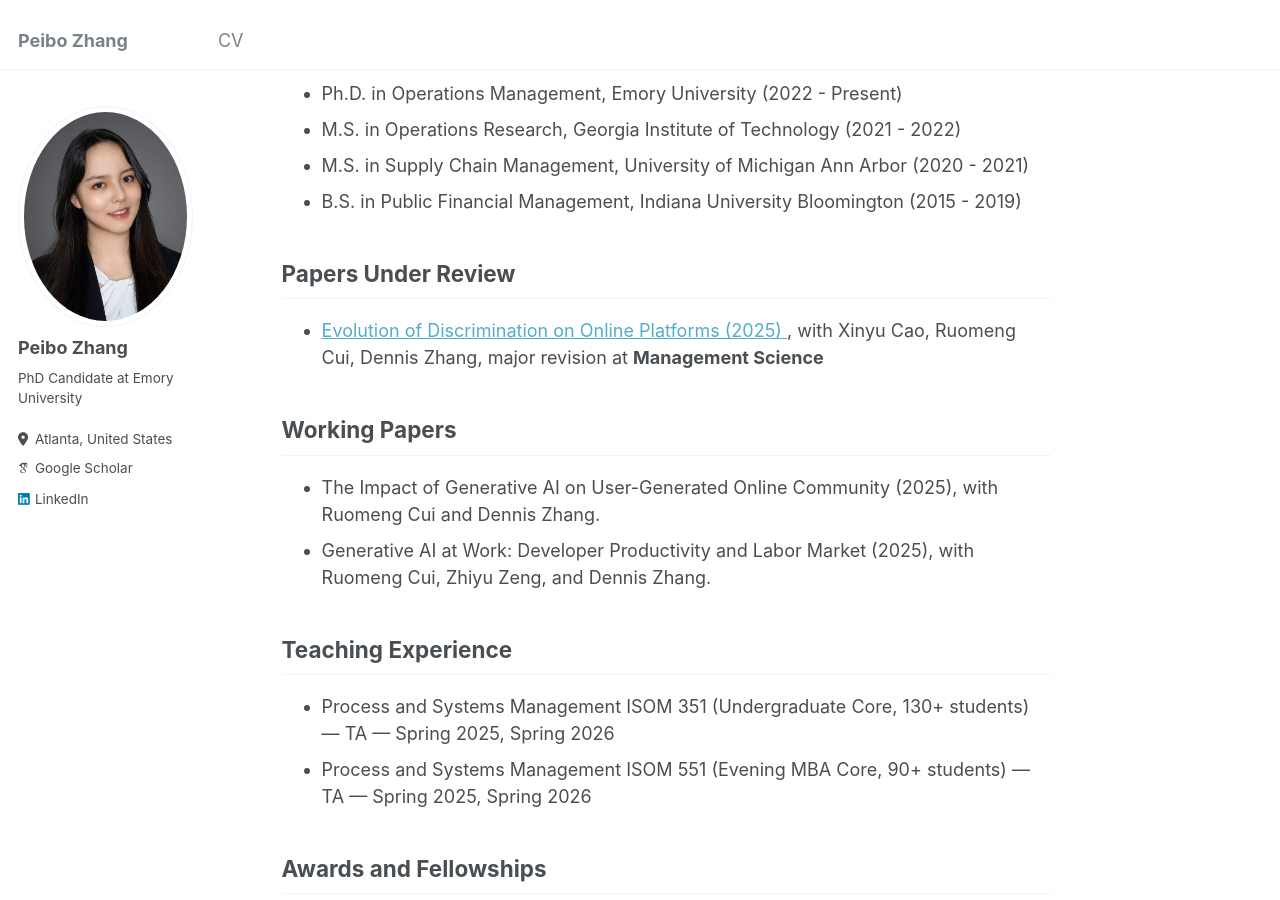
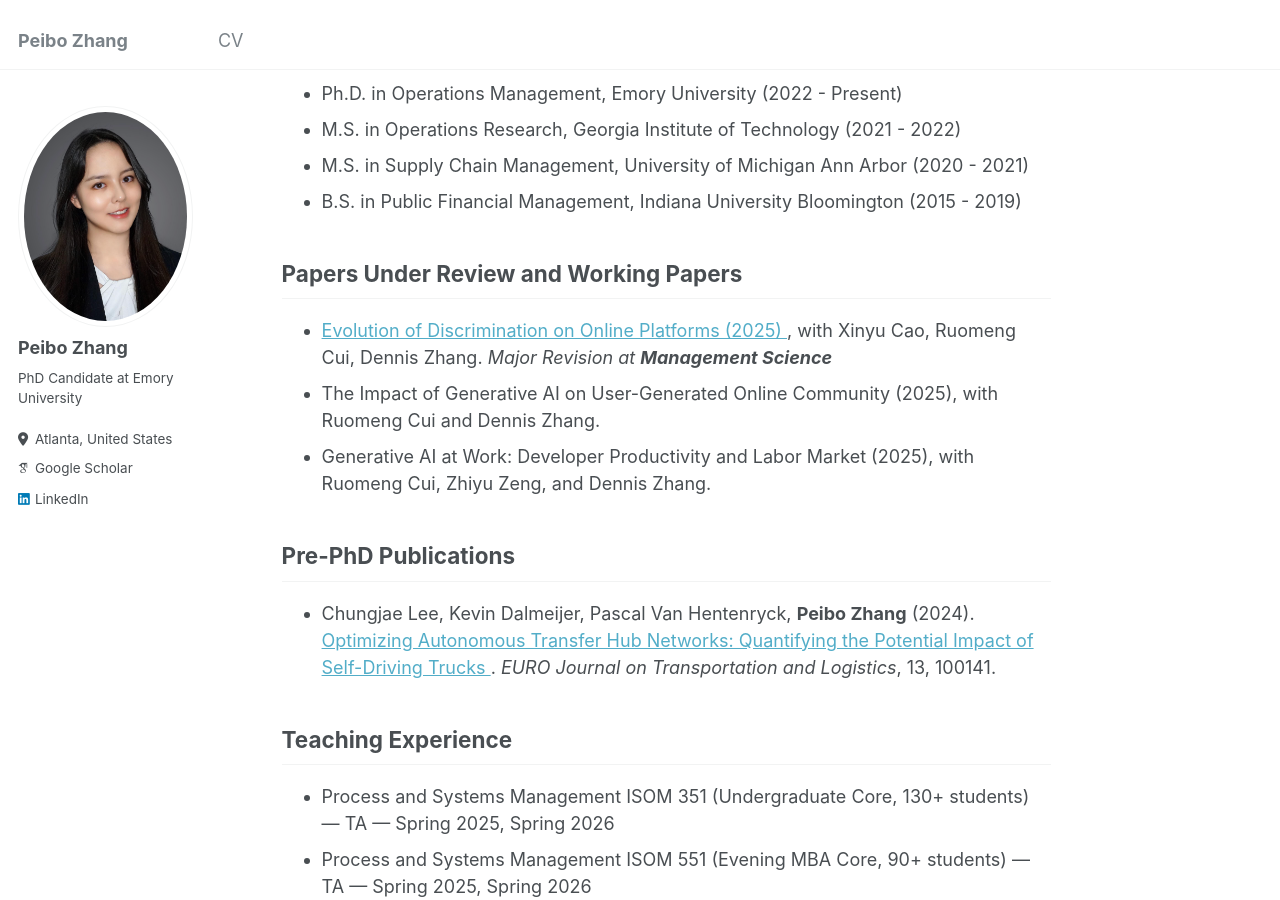
Before and after one commit to PeiboZhang/peibozhang.github.io, a Jekyll site: the page built from _pages/about.md, in a window 1280 px wide and 900 px high, scrolled down 324 px. Built offline with Jekyll 4.4.1, drawn with Linux system fonts in a browser that asks for light colours; some web fonts are replaced.

Commit message:
Revise papers and publications sections in about.md
Updated papers under review and working papers sections with new formatting and additional details.

```diff
--- a/_pages/about.md
+++ b/_pages/about.md
@@ -30,24 +30,33 @@ My research interest broadly centers on online platform operations, generative A
 - M.S. in Supply Chain Management, University of Michigan Ann Arbor (2020 - 2021)
 - B.S. in Public Financial Management, Indiana University Bloomington (2015 - 2019)
 
-## Papers Under Review
+<h2>Papers Under Review and Working Papers</h2>
 <ul>
-  <li style="list-style-type: disc;">
+  <li>
     <a href="https://papers.ssrn.com/sol3/papers.cfm?abstract_id=5264242" target="_blank">
       Evolution of Discrimination on Online Platforms (2025)
-    </a>, with Xinyu Cao, Ruomeng Cui, Dennis Zhang, major revision at <b>Management Science</b>
+    </a>,
+    with Xinyu Cao, Ruomeng Cui, Dennis Zhang.
+    <i>Major Revision at <b>Management Science</b></i>
+  </li>
+  <li>
+    The Impact of Generative AI on User-Generated Online Community (2025),
+    with Ruomeng Cui and Dennis Zhang.
+  </li>
+  <li>
+    Generative AI at Work: Developer Productivity and Labor Market (2025),
+    with Ruomeng Cui, Zhiyu Zeng, and Dennis Zhang.
   </li>
 </ul>
 
-## Working Papers
+<h2>Pre-PhD Publications</h2>
 <ul>
-  <li style="list-style-type: disc;">
-    The Impact of Generative AI on User-Generated Online Community (2025),
-    with Ruomeng Cui and Dennis Zhang.
-  </li>
-  <li style="list-style-type: disc;">
-    Generative AI at Work: Developer Productivity and Labor Market (2025),
-    with Ruomeng Cui, Zhiyu Zeng, and Dennis Zhang.
+  <li>
+    Chungjae Lee, Kevin Dalmeijer, Pascal Van Hentenryck, <b>Peibo Zhang</b> (2024).
+    <a href="https://www.sciencedirect.com/science/article/pii/S2192437624000165" target="_blank">
+      Optimizing Autonomous Transfer Hub Networks: Quantifying the Potential Impact of Self-Driving Trucks
+    </a>.
+    <i>EURO Journal on Transportation and Logistics</i>, 13, 100141.
   </li>
 </ul>
 
```
